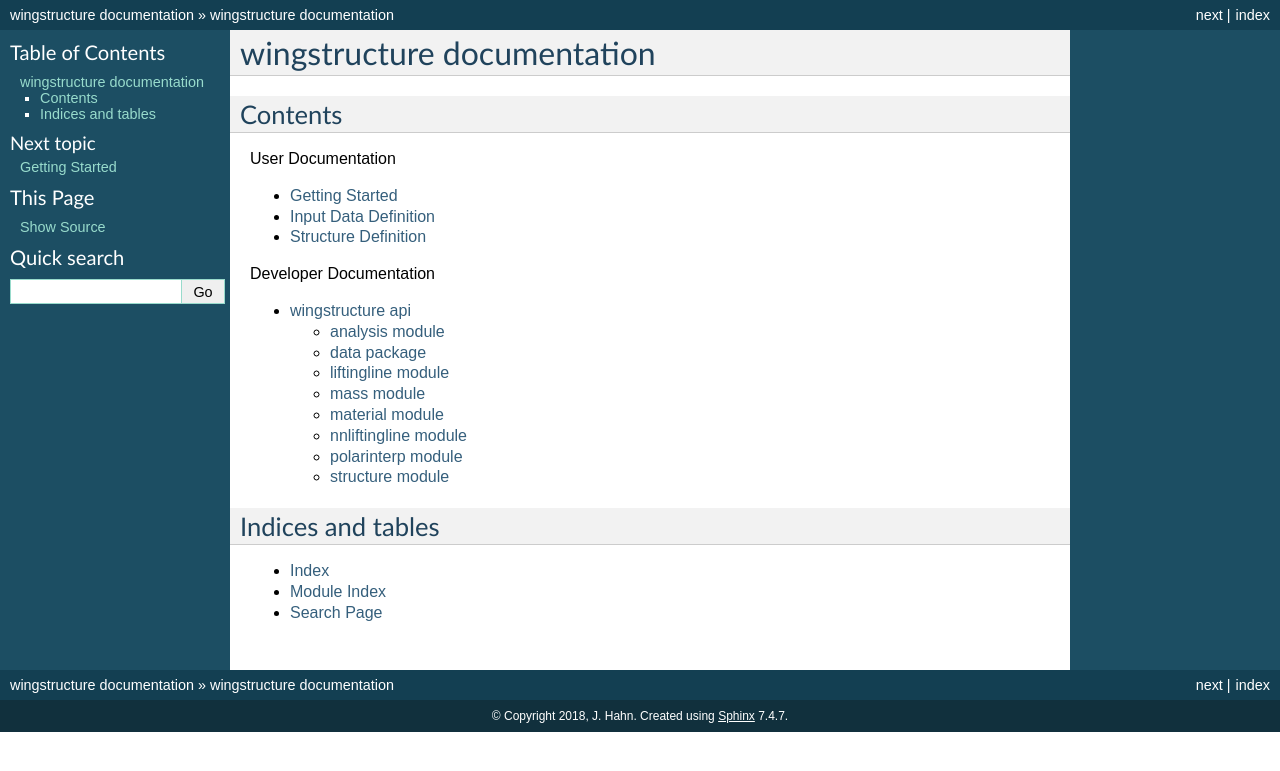
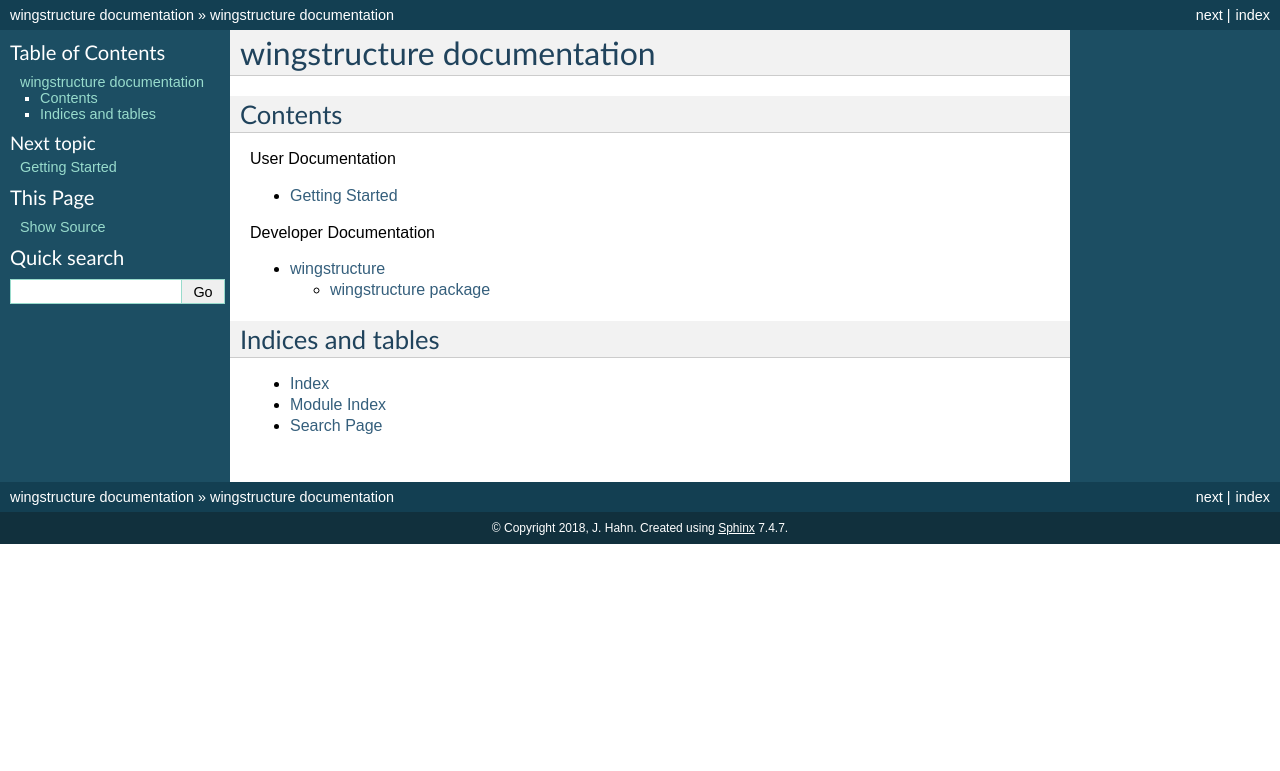
Before and after one commit to akafliegdarmstadt/wingstructure, a Sphinx documentation site: the page built from docs/index.rst, in a window 1280 px wide. Shown: the top 771 px of the page. Built offline with Sphinx 7.4.7, drawn with Linux system fonts in a browser that asks for light colours.

Commit message:
update documentation

```diff
--- a/docs/index.rst
+++ b/docs/index.rst
@@ -15,8 +15,6 @@ Contents
    :caption: User Documentation
 
    usage/quickstart
-   usage/inputdata
-   usage/structure
 
 .. toctree::
    :maxdepth: 2
--- a/docs/reference/modules.rst
+++ b/docs/reference/modules.rst
@@ -1,14 +1,7 @@
-wingstructure api
-=================
+wingstructure
+=============
 
 .. toctree::
    :maxdepth: 4
 
-   analysis
-   data
-   liftingline
-   mass
-   material
-   nnliftingline
-   polarinterp
-   structure
+   wingstructure
```
Also changed, not shown: docs/reference/analysis.rst (deleted, +0 -7 lines), docs/reference/data.rst (deleted, +0 -30 lines), docs/reference/liftingline.rst (deleted, +0 -7 lines), docs/reference/mass.rst (deleted, +0 -7 lines), docs/reference/material.rst (deleted, +0 -7 lines), docs/reference/nnliftingline.rst (deleted, +0 -7 lines), docs/reference/polarinterp.rst (deleted, +0 -7 lines), docs/reference/structure.rst (deleted, +0 -7 lines), docs/reference/wingstructure.aero.rst (added, +46 -0 lines), docs/reference/wingstructure.data.rst (added, +30 -0 lines), docs/reference/wingstructure.rst (added, +19 -0 lines), docs/reference/wingstructure.structure.rst (added, +46 -0 lines), docs/savefig/lift.png.
